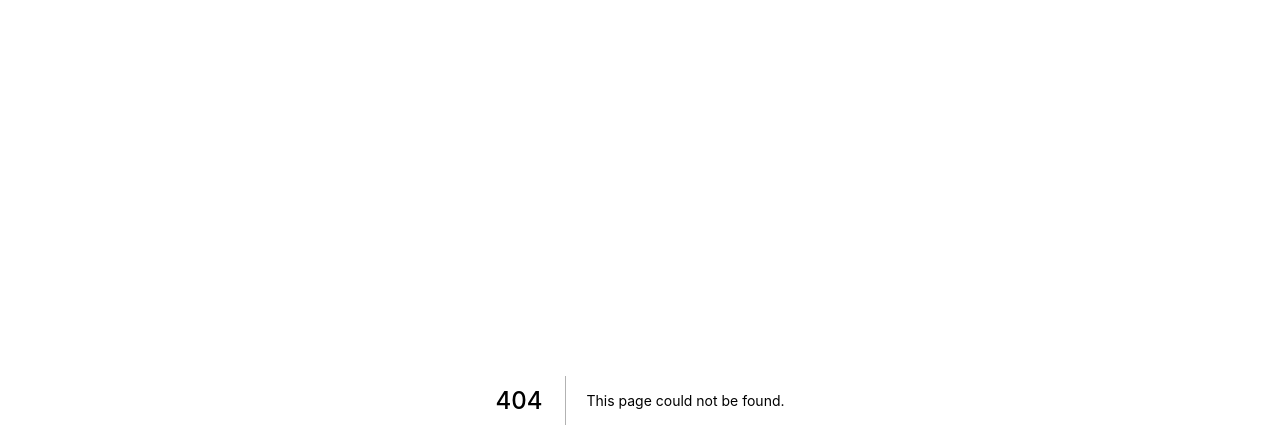
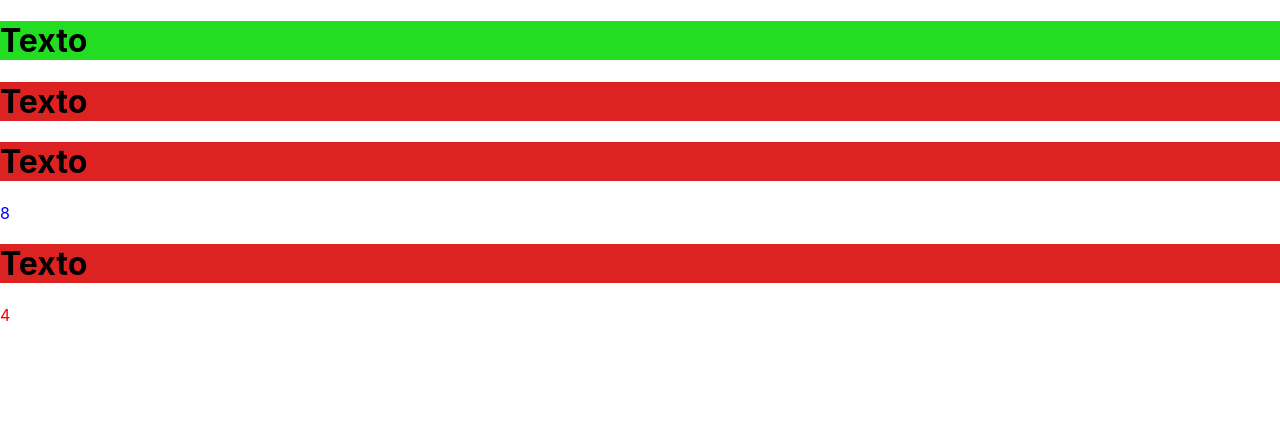
Before and after one commit to kleitonalbuquerque/curso-nextjs, a Next.js app: page /css/usandoEstilo in a window 1280 px wide. Before the commit this address had no page. Shown: the top 448 px of the page. Built offline with nearby package versions, Linux system fonts and the light colour scheme.

Commit message:
Usando estilos

```diff
--- /dev/null
+++ b/components/Estilo.jsx
@@ -0,0 +1,11 @@
+export default function Estilo(props) {
+  return (
+    <div>
+      <h1 style={{ backgroundColor: props.numero >= 0 ? "#2d2" : "#d22" }}>
+        Texto
+      </h1>
+
+      <p style={{ color: props.nota >= 7 ? "blue" : "red" }}>{props.nota}</p>
+    </div>
+  );
+}
--- /dev/null
+++ b/pages/css/usandoEstilo.jsx
@@ -0,0 +1,12 @@
+import Estilo from "../../components/Estilo";
+
+export default function usandoEstilo() {
+  return (
+    <div>
+      <Estilo numero={3} />
+      <Estilo numero={-13} />
+      <Estilo nota={8} />
+      <Estilo nota={4} />
+    </div>
+  );
+}
```
Also changed, not shown: 1 other file (tests, documents, lock files or other folders).
